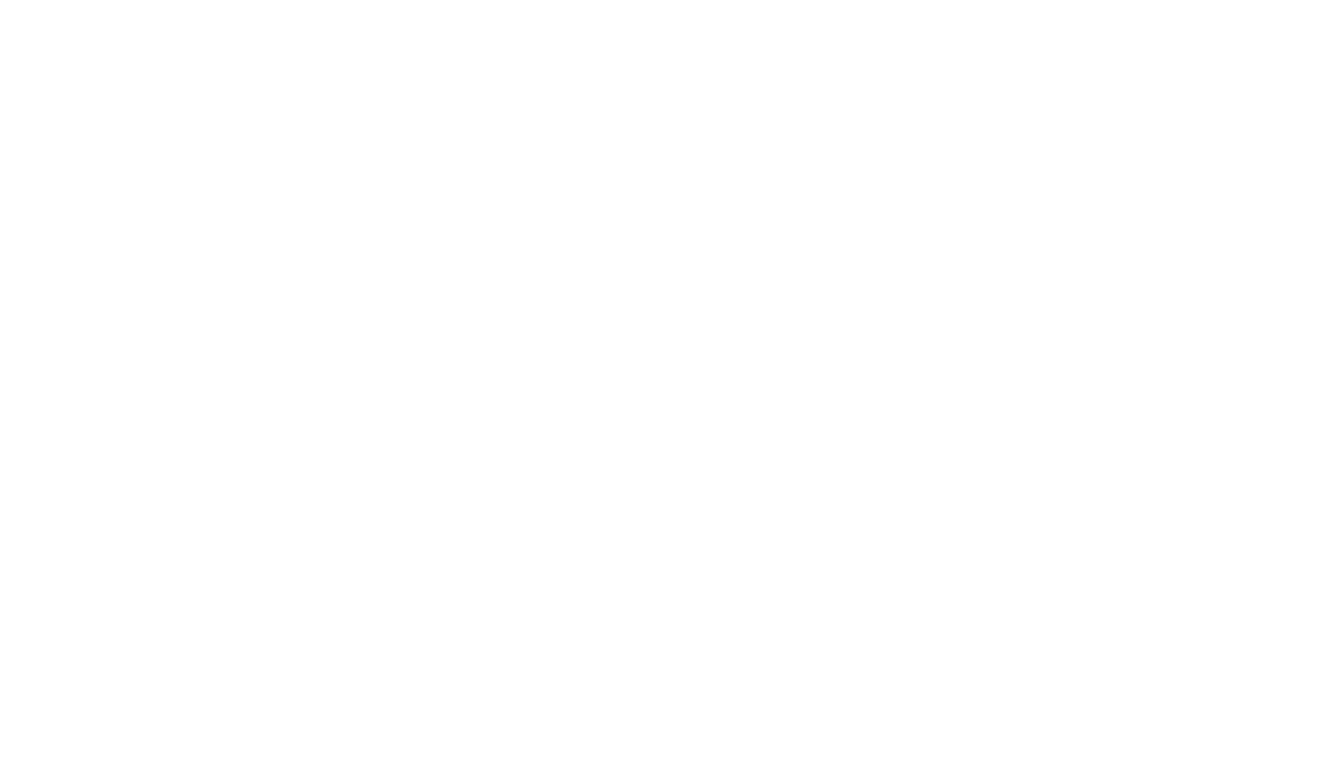
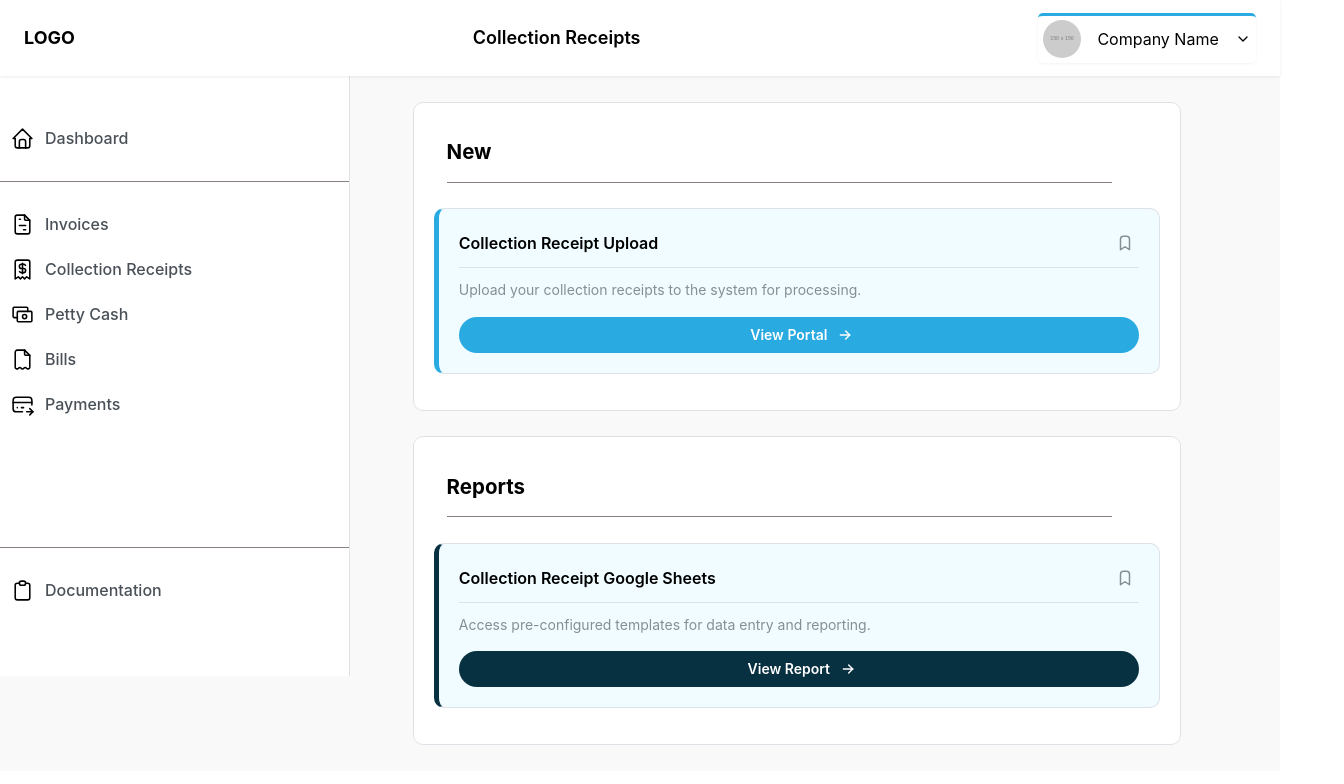
Before and after one commit to CSIhelp/Stewrd_CalamansiPie, a React (Vite) app in the folder John/: page /collectionreceipt in a window 1280 px wide. Before the commit this address had no page. Shown: the top 784 px of the page, 1344 px wide, since content can reach past the window. Built offline with nearby package versions, Linux system fonts and the light colour scheme.

Commit message:
Added CollectionReceipt Page

```diff
--- a/John/src/App.tsx
+++ b/John/src/App.tsx
@@ -6,6 +6,7 @@ import { BrowserRouter, Routes, Route, Link } from "react-router-dom";
 import Dashboard from './pages/Dashboard/Dashboard'
 import Invoice from './pages/Invoice/Invoice'
 import PettyCash from './pages/PettyCash/PettyCash';
+import CollectionReceipt from './pages/CollectionReceipt/CollectionReceipt';
 function App() {
 
 
@@ -16,6 +17,8 @@ function App() {
           <Route path="/" element={<Dashboard />} />
           <Route path="/invoice" element={<Invoice />} />
           <Route path="/pettycash" element={<PettyCash />} />
+           <Route path="/pettycash" element={<PettyCash />} />
+           <Route path="/collectionreceipt" element={<CollectionReceipt />} />
 
         </Routes>
  </BrowserRouter>
--- a/John/src/components/SideNav/SideNavBar.tsx
+++ b/John/src/components/SideNav/SideNavBar.tsx
@@ -18,7 +18,7 @@ import { NavLink } from 'react-router-dom';
 const SideBarLinks = [
 
     {link: '/invoice', label: 'Invoices', icon: IconFileInvoice},
-    {link: '', label: 'Collection Receipts', icon: IconReceiptDollar},
+    {link: '/collectionreceipt', label: 'Collection Receipts', icon: IconReceiptDollar},
     {link: '/pettycash', label: ' Petty Cash', icon: IconCash},
     {link: '', label: 'Bills', icon: IconInvoice},
     {link: '', label: 'Payments', icon: IconCreditCardPay},
--- /dev/null
+++ b/John/src/pages/CollectionReceipt/CollectionReceipt.css
@@ -0,0 +1,30 @@
+.CollectionReceiptContainer{
+    display: flex;
+    flex-direction: row !important;
+    width: 100vw;
+
+}
+.CollectionReceiptCardContainer{
+    display: flex;
+    flex-direction: column;
+    width: 100vw !important;
+    margin-left: 30vw;
+    margin-top: 2vw;
+ justify-items: center;
+
+}
+
+.CollectionReceiptCard{
+    width: 60vw !important;
+    margin-left: 1vw;
+    margin-bottom: 2vw;
+    border-radius: 10px;
+}
+
+.CollectionReceiptTitleCard {
+    width: 52vw !important;
+    margin-left: 1vw;
+    margin-bottom: 2vw;
+    border-bottom: 1px solid #877E7E;
+    font-size: 0.8vw;
+}
--- /dev/null
+++ b/John/src/pages/CollectionReceipt/CollectionReceipt.tsx
@@ -0,0 +1,49 @@
+import React from "react";
+import Header from "../../components/Header/Header";
+import { Card, Group, Container } from "@mantine/core";
+import { SideNavBar } from "../../components/SideNav/SideNavBar";
+import "./CollectionReceipt.css";
+import NewItemCard from "../../components/NewItemCard/NewItemCard";
+import ReportItemCard from "../../components/ReportItemCard/ReportItemCard";
+
+function CollectionReceipt() {
+
+    return(
+        <>
+          <Header title="Collection Receipts"/>
+          <div className="CollectionReceiptContainer">
+            <SideNavBar />
+            </div>
+            <Container className="CollectionReceiptCardContainer">
+              <Card withBorder radius="md" p="lg" className="CollectionReceiptCard">
+                <Group className="CollectionReceiptTitleCard">
+                  <h1>New</h1>
+                </Group>
+
+                {/* Collection Receipt Item card 1 Reusable */}
+                <NewItemCard
+                    title="Collection Receipt Upload"
+                    description="Upload your collection receipts to the system for processing."
+                    buttonText="View Portal"
+                    buttonLink="https://example.com/collection-receipt-upload"
+                />
+              </Card>
+
+              <Card withBorder radius="md" p="lg" className="CollectionReceiptCard">
+                <Group className="CollectionReceiptTitleCard">
+                  <h1>Reports</h1>
+                </Group>
+
+                {/* Collection Receipt Item card 2 Reusable */}
+                <ReportItemCard
+                    title="Collection Receipt Google Sheets"
+                    description="Access pre-configured templates for data entry and reporting."
+                    buttonText="View Report"
+                    buttonLink="https://example.com/collection-receipt-report"
+                />
+              </Card>
+              </Container>
+        </>
+    )
+}
+export default CollectionReceipt;
```
